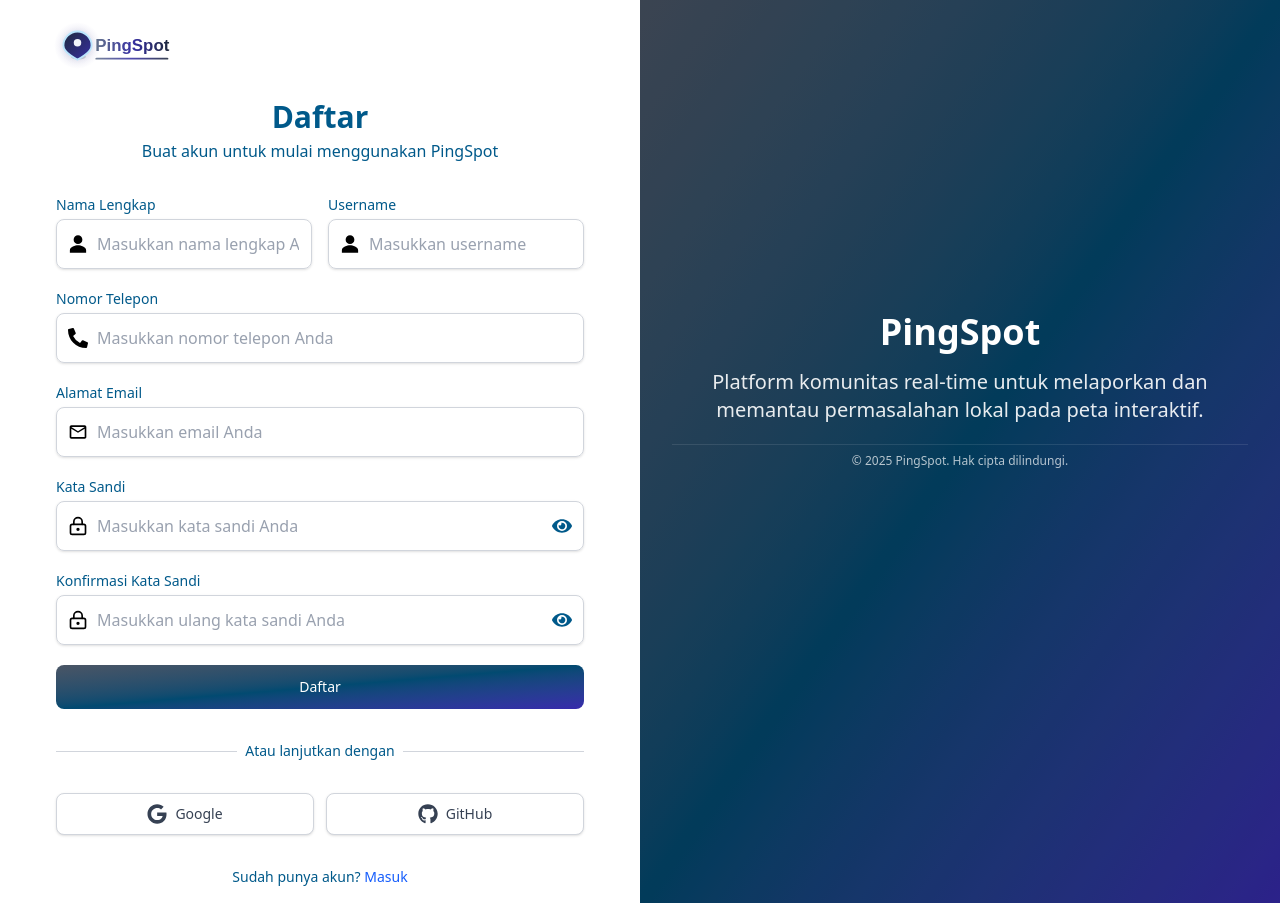
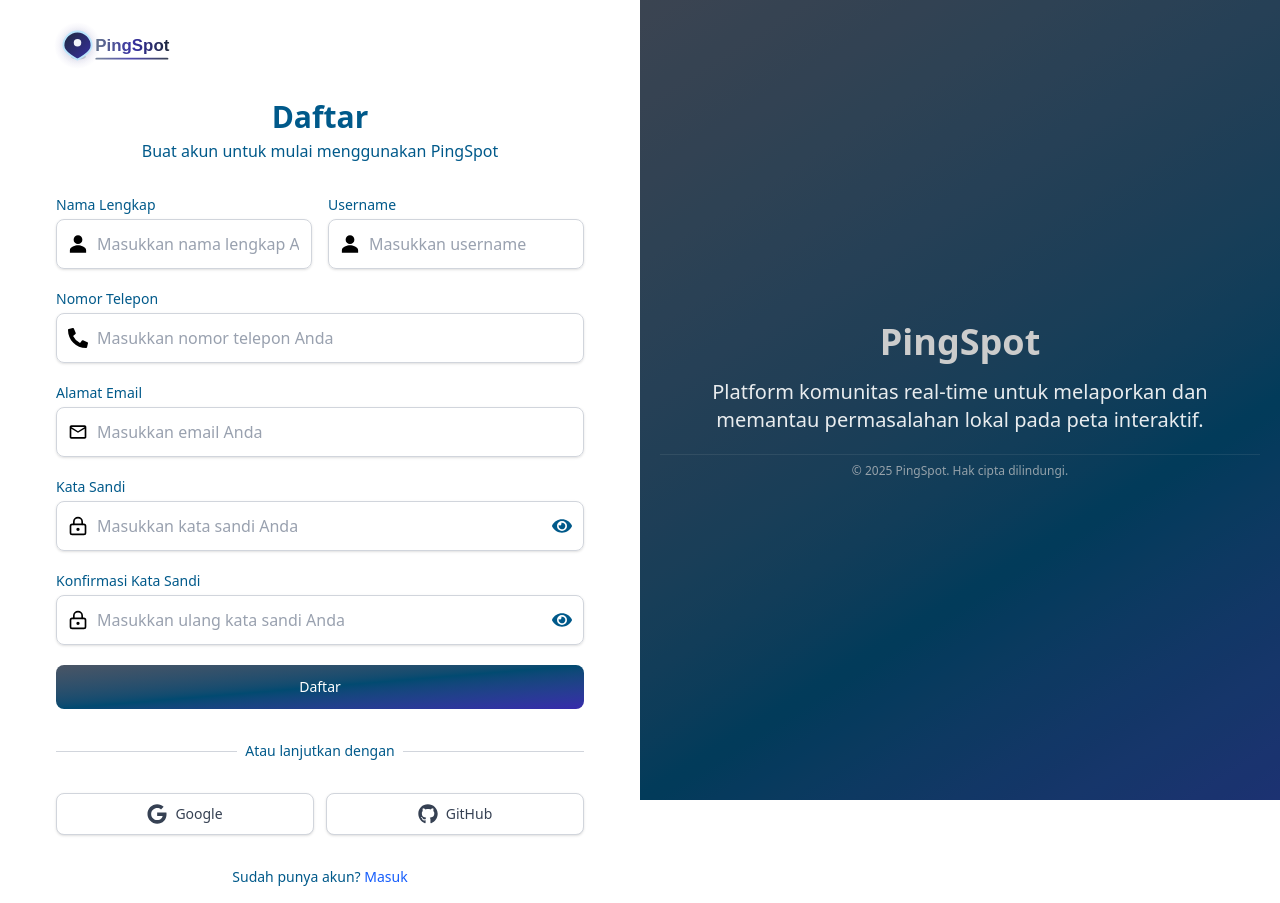
Before and after one commit to AndreanDjabbar/PingSpot, a Next.js app in the folder client/: page /auth/register in a window 1280 px wide. Built offline with nearby package versions, Linux system fonts and the light colour scheme.

Commit message:
Update: update styling in background layout

```diff
--- a/client/src/components/UI/BackgroundTheme.tsx
+++ b/client/src/components/UI/BackgroundTheme.tsx
@@ -7,9 +7,9 @@
 const BackgroundTheme: React.FC<BackgroundThemeProps> = ({
     className
 }) => (
-    <div className={`${className} w-full h-full bg-pingspot-gradient flex items-center justify-center`}>
+    <div className={`${className} w-full h-full bg-pingspot-gradient flex items-center justify-start fixed right-0 left-1/2`}>
         <div className="absolute inset-0 bg-black/20"></div>
-        <div className="absolute top-70 text-white text-center p-8">
+        <div className="text-white text-center w-1/2 p-5">
             <h2 className="text-4xl font-bold mb-4">PingSpot</h2>
             <p className="text-xl opacity-90">Platform komunitas real-time untuk melaporkan dan memantau permasalahan lokal pada peta interaktif.</p>
             <div className='mt-5'>
```
